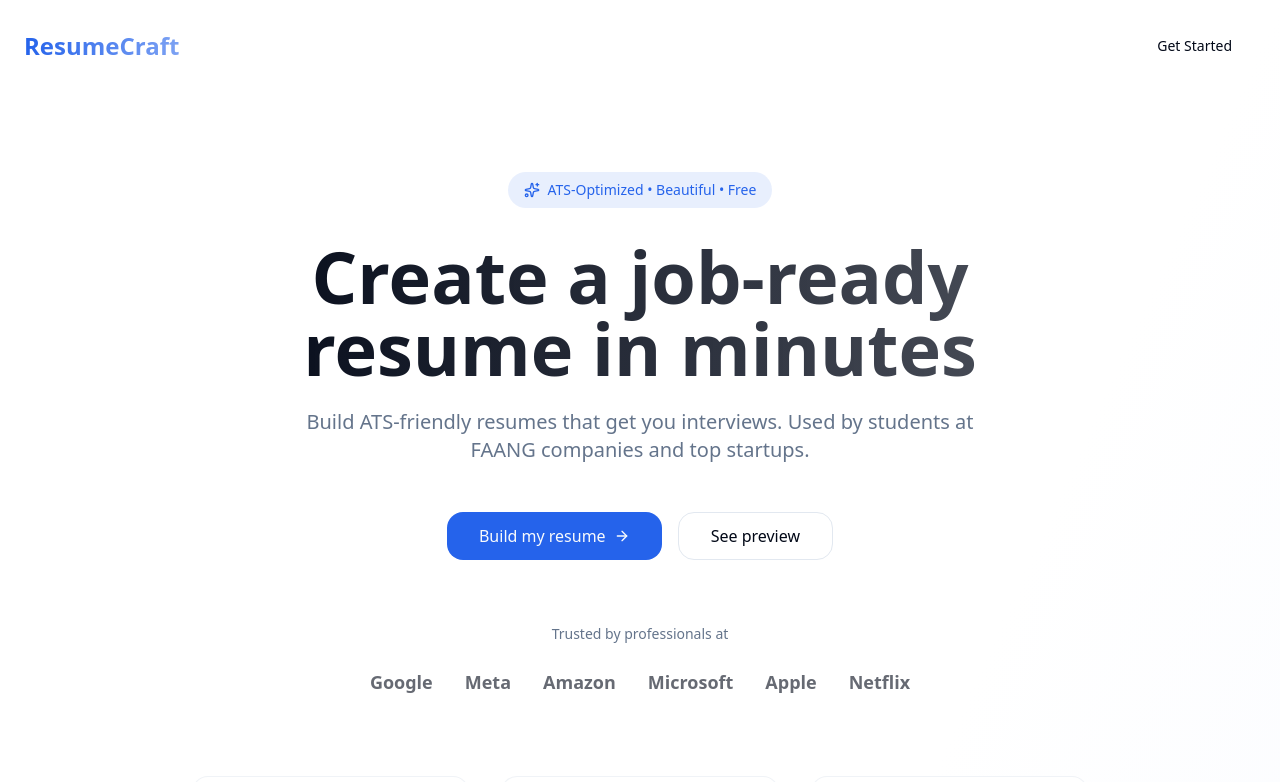
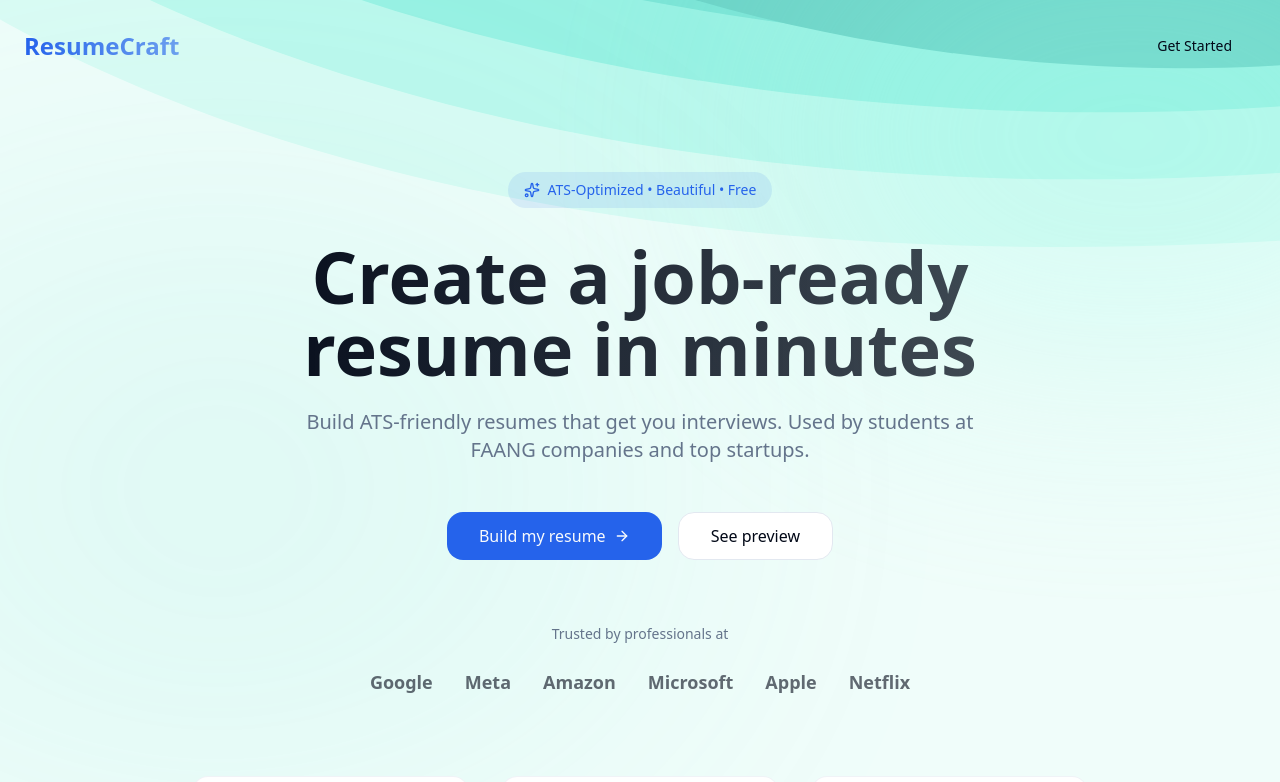
Before and after one commit to RishabhSinha07/ResumeCraft, a React (Vite) app: page / in a window 1280 px wide. Shown: the top 782 px of the page. Built offline with nearby package versions, Linux system fonts and the light colour scheme.

Commit message:
Updating backgroud

```diff
--- a/src/App.tsx
+++ b/src/App.tsx
@@ -2,15 +2,18 @@ import { BrowserRouter, Routes, Route } from 'react-router-dom'
 import LandingPage from './components/LandingPage'
 import BuilderPage from './pages/BuilderPage'
 import { Analytics } from '@vercel/analytics/react';
+import { MainLayout } from './components/MainLayout'
 import './App.css'
 
 function App() {
   return (
     <BrowserRouter>
-      <Routes>
-        <Route path="/" element={<LandingPage />} />
-        <Route path="/builder" element={<BuilderPage />} />
-      </Routes>
+      <MainLayout>
+        <Routes>
+          <Route path="/" element={<LandingPage />} />
+          <Route path="/builder" element={<BuilderPage />} />
+        </Routes>
+      </MainLayout>
       <Analytics />
     </BrowserRouter>
   )
--- a/src/components/LandingPage.tsx
+++ b/src/components/LandingPage.tsx
@@ -154,7 +154,10 @@ export default function LandingPage() {
   }
 
   return (
-    <div className="min-h-screen bg-gradient-to-br from-background via-background to-primary/5">
+    <>
+      {/* Fade to background at bottom of hero - preserved for transition effect */}
+      <div className="absolute inset-x-0 bottom-0 h-[30%] bg-gradient-to-t from-background to-transparent pointer-events-none" />
+
       {/* Navigation */}
       <nav className="container mx-auto px-6 py-6">
         <div className="flex items-center justify-between">
@@ -423,6 +426,6 @@ export default function LandingPage() {
 
       {/* Footer */}
       <Footer />
-    </div>
+    </>
   )
 }
--- /dev/null
+++ b/src/components/MainLayout.tsx
@@ -0,0 +1,54 @@
+import React from 'react'
+
+interface MainLayoutProps {
+    children: React.ReactNode
+}
+
+export function MainLayout({ children }: MainLayoutProps) {
+    return (
+        <div className="min-h-screen bg-[#f0fdfa] dark:bg-[#0f172a] relative overflow-x-hidden">
+            {/* Gradient Topology Background - Teal Palette, Top-Anchored */}
+            <div className="fixed inset-0 pointer-events-none overflow-hidden scale-110">
+                <svg className="absolute w-full h-full opacity-60 dark:opacity-10" viewBox="0 0 1000 1000" preserveAspectRatio="none">
+                    {/* Background Layer (Lightest Teal) */}
+                    <path d="M0,0 L1000,0 L1000,1000 L0,1000 Z" fill="#f0fdfa" />
+
+                    {/* Organic Nested Layers - Moving and anchored from top */}
+                    <path
+                        d="M-100,-100 C100,200 500,400 1100,300 L1100,-100 L-100,-100 Z"
+                        fill="#ccfbf1"
+                    />
+                    <path
+                        d="M0,-100 C200,150 600,320 1100,220 L1100,-100 L-100,-100 Z"
+                        fill="#99f6e4"
+                    />
+                    <path
+                        d="M100,-100 C300,100 700,240 1100,140 L1100,-100 L-100,-100 Z"
+                        fill="#5eead4"
+                    />
+                    <path
+                        d="M200,-100 C400,50 800,160 1100,60 L1100,-100 L-100,-100 Z"
+                        fill="#2dd4bf"
+                    />
+                    <path
+                        d="M350,-100 C500,100 900,180 1100,80 L1100,-100 L-100,-100 Z"
+                        fill="#14b8a6"
+                    />
+                </svg>
+
+                {/* Accent Soft Glows for Depth */}
+                <div
+                    className="absolute top-[-5%] right-[-10%] w-[50%] h-[50%] rounded-full blur-[120px] bg-[#99f6e4] opacity-30"
+                />
+                <div
+                    className="absolute bottom-[10%] left-[-10%] w-[60%] h-[60%] rounded-full blur-[150px] bg-[#2dd4bf] opacity-10"
+                />
+            </div>
+
+            {/* Main Content Wrapper */}
+            <div className="relative z-10">
+                {children}
+            </div>
+        </div>
+    )
+}
--- a/src/index.css
+++ b/src/index.css
@@ -49,6 +49,7 @@
   * {
     @apply border-border;
   }
+
   body {
     @apply bg-background text-foreground;
     font-feature-settings: "rlig" 1, "calt" 1;
--- a/src/pages/BuilderPage.tsx
+++ b/src/pages/BuilderPage.tsx
@@ -47,7 +47,7 @@ export default function BuilderPage() {
 
   if (showPreview) {
     return (
-      <div className="min-h-screen bg-background">
+      <>
         <div className="sticky top-0 z-10 bg-background/80 backdrop-blur-sm border-b">
           <div className="container mx-auto px-6 py-4">
             <div className="flex justify-between items-center mb-4">
@@ -72,12 +72,12 @@ export default function BuilderPage() {
           <ResumePreview />
         </div>
         <Footer />
-      </div>
+      </>
     )
   }
 
   return (
-    <div className="min-h-screen bg-gradient-to-br from-background via-background to-primary/5">
+    <>
       <div className="container mx-auto px-6 py-8">
         {/* Progress Bar */}
         <div className="mb-8">
@@ -173,6 +173,6 @@ export default function BuilderPage() {
         </div>
         <Footer />
       </div>
-    </div>
+    </>
   )
 }
```
